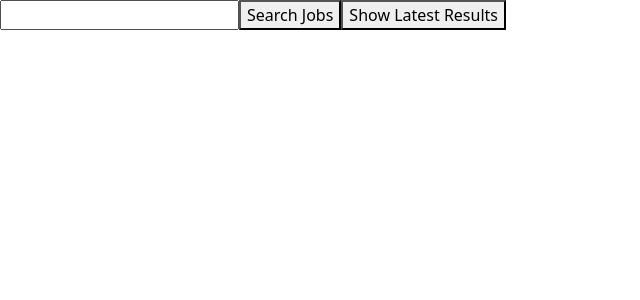
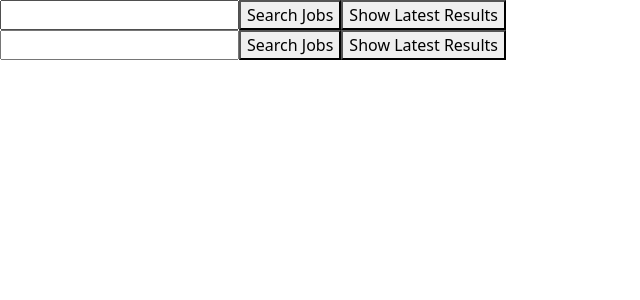
Before and after one commit to JackLabukas/24-7-Jobs-group-project, a React (Create React App) app: page / in a window 1280 px wide. Shown: the top 300 px of the page, without its empty margins (0-640 px from the left). Built offline with nearby package versions, Linux system fonts and the light colour scheme.

Commit message:
working version v1

```diff
--- a/src/App.js
+++ b/src/App.js
@@ -14,6 +14,7 @@ function App() {
         <SearchBar />
         <JobList testArr={testArr} />
         <Routes>
+          <Route path="/" element={<About />} />
           <Route path="/about" element={<About />} />
           <Route path="/contact" element={<Contact />} />
         </Routes>
--- a/src/pages/About.js
+++ b/src/pages/About.js
@@ -1,7 +1,7 @@
 import React from "react";
-
+import SearchBar from "../components/SearchBar";
 function About() {
-  return null;
+  return <SearchBar />;
 }
 
 export default About;
```
